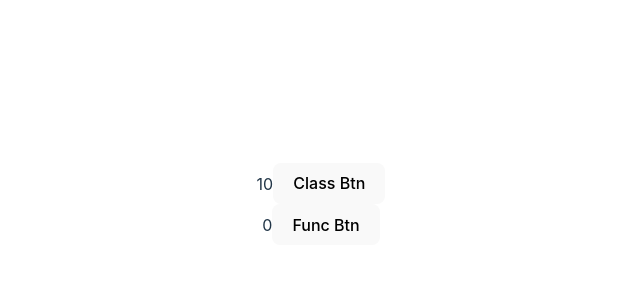
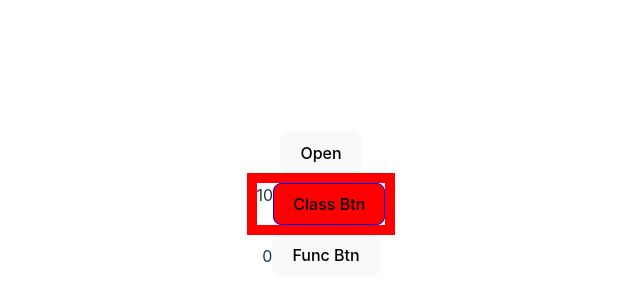
Before and after one commit to MuriithiMark/react-lessons, a React (Vite) app: page / in a window 1280 px wide. Shown: the part 196-496 px from the top of the page, without its empty margins (319-959 px from the left). Built offline with nearby package versions, Linux system fonts and the light colour scheme.

Commit message:
styling components

```diff
--- a/package.json
+++ b/package.json
@@ -11,7 +11,8 @@
   },
   "dependencies": {
     "react": "^18.2.0",
-    "react-dom": "^18.2.0"
+    "react-dom": "^18.2.0",
+    "styled-components": "^6.1.8"
   },
   "devDependencies": {
     "@types/react": "^18.2.43",
--- a/src/App.jsx
+++ b/src/App.jsx
@@ -1,16 +1,55 @@
-import { useState } from 'react'
-import './App.css'
-import Button_component, { Button_class_component } from './components/Button'
+import { useState } from "react";
+import "./App.css";
+import Button_component, { Button_class_component } from "./components/Button";
 
 function App() {
-  const [count, setCount] = useState(0)
+  const [count, setCount] = useState(0);
+  const [isOpen, setIsOpen] = useState(false);
+
+  const handleOpenPopup = () => setIsOpen(true);
+  const handleClosePopup = () => setIsOpen(false);
+
+  const popup = {
+    display: isOpen ? "flex" : "none",
+    flexDirection: 'column',
+    position: isOpen && "absolute",
+    top: 0,
+    left: 0,
+    backgroundColor: "rgba(0, 0, 0, 0.9)",
+    width: "100vw",
+    height: "100vh",
+  };
 
   return (
-   <>
-   <Button_class_component btnName="Class Btn" btnColor="red" />
-   <Button_component btnName="Func Btn" btnColor="blue"  />
-   </>
-  )
+    <>
+      <div style={popup}>
+        <button
+          onClick={handleClosePopup}
+          style={{
+            width: "100px",
+            height: "40px",
+            backgroundColor: "white",
+            color: "black",
+            margin: '4%'
+          }}
+        >
+          Close
+        </button>
+        <div style={{ width: '100%', display: 'flex', justifyContent: 'center', alignItems: 'center'}}>
+          <form>
+            <label>Username</label>
+            <input type="text" />
+            <label>Password</label>
+            <input type="text" />
+            <button type="submit">Submit</button>
+          </form>
+        </div>
+      </div>
+      <button onClick={handleOpenPopup}>Open</button>
+      <Button_class_component btnName="Class Btn" btnColor="red" />
+      <Button_component btnName="Func Btn" btnColor="blue" />
+    </>
+  );
 }
 
-export default App
+export default App;
--- a/src/components/Button/index.jsx
+++ b/src/components/Button/index.jsx
@@ -1,6 +1,6 @@
 import { useState } from "react";
 import { Component } from "react";
-
+import { container, border } from "../../styles";
 class Button_class_component extends Component {
   constructor() {
     super();
@@ -22,10 +22,23 @@ class Button_class_component extends Component {
     Add();
 
     const { btnName, btnColor } = this.props;
+    /**
+     * @type { React.CSSProperties }
+     */
+    const styleObj = {
+      backgroundColor: 'red',
+      border: '1px solid blue',
+      ':focus': {}
+    }
+
     return (
-      <div>
+      <div style={{ ...container, ...border}}>
         <span>{this.state.count}</span>
-        <button className={btnColor} onClick={this.increment}>
+        <button
+          className={btnColor}
+          onClick={this.increment}
+          style={styleObj}
+        >
           {btnName}
         </button>
       </div>
--- /dev/null
+++ b/src/styles/index.js
@@ -0,0 +1,15 @@
+/**
+ * @type { React.CSSProperties }
+ */
+export const container = {
+    display: 'flex',
+}
+
+/**
+ * @type { React.CSSProperties }
+ */
+export const border = {
+    borderStyle: 'solid',
+    borderColor: 'red',
+    borderWidth: '10px'
+}
```
Also changed, not shown: 1 other file (tests, documents, lock files or other folders).
